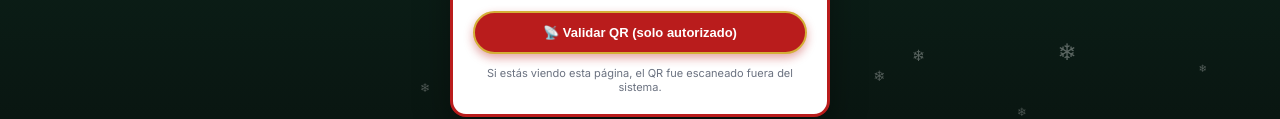
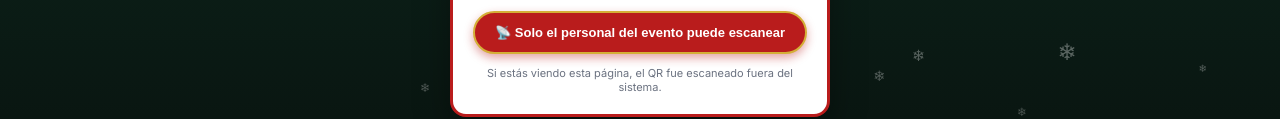
Before and after one commit to colegiotlahtoani/ACCESO-NAVIDAD-2025, a plain HTML site: page index.html in a window 1280 px wide. Shown: the part 537-656 px from the top of the page. Drawn offline with Linux system fonts and the light colour scheme.

Commit message:
Update index.html

```diff
--- a/index.html
+++ b/index.html
@@ -62,7 +62,6 @@
     padding:8px 10px; border-radius:10px; margin-bottom:14px;
   }
 
-  /* 📢 Nuevo aviso reforzado */
   .restricted {
     font-size:12px; padding:10px; background:#fff7e6; border:1px solid #fde68a;
     border-radius:10px; color:#b45309; text-align:center; margin-bottom:14px;
@@ -71,7 +70,8 @@
 
   button {
     width:100%; padding:12px; border-radius:999px; background:var(--red); color:white;
-    font-weight:600; font-size:13px; border:2px solid var(--gold); cursor:not-allowed;
+    font-weight:600; font-size:13px; border:2px solid var(--gold);
+    cursor:not-allowed;
     box-shadow:0 4px 10px rgba(185,28,28,0.4);
   }
 
@@ -93,7 +93,8 @@
     s.style.left=Math.random()*100+"vw";
     s.style.animationDuration=4+Math.random()*6+"s";
     s.style.fontSize=10+Math.random()*14+"px";
-    s.style.opacity=Math.random(); document.body.appendChild(s);
+    s.style.opacity=Math.random();
+    document.body.appendChild(s);
   }
 </script>
 
@@ -111,7 +112,6 @@
 
   <div class="alert">Solo puede ser validado por el personal del evento.</div>
 
-  <!-- 🔐 Nuevo texto reforzado -->
   <div class="restricted">
     🔐 Este QR utiliza un formato <strong>encriptado</strong> que<br>
     <strong>no puede ser leído por apps comunes</strong>.<br><br>
@@ -119,7 +119,8 @@
     pueden verificar y activar este acceso.
   </div>
 
-  <button disabled>📡 Validar QR (solo autorizado)</button>
+  <!-- ✔ Nuevo texto del botón -->
+  <button disabled>📡 Solo el personal del evento puede escanear</button>
 
   <p class="footer">Si estás viendo esta página, el QR fue escaneado fuera del sistema.</p>
 </div>
```
